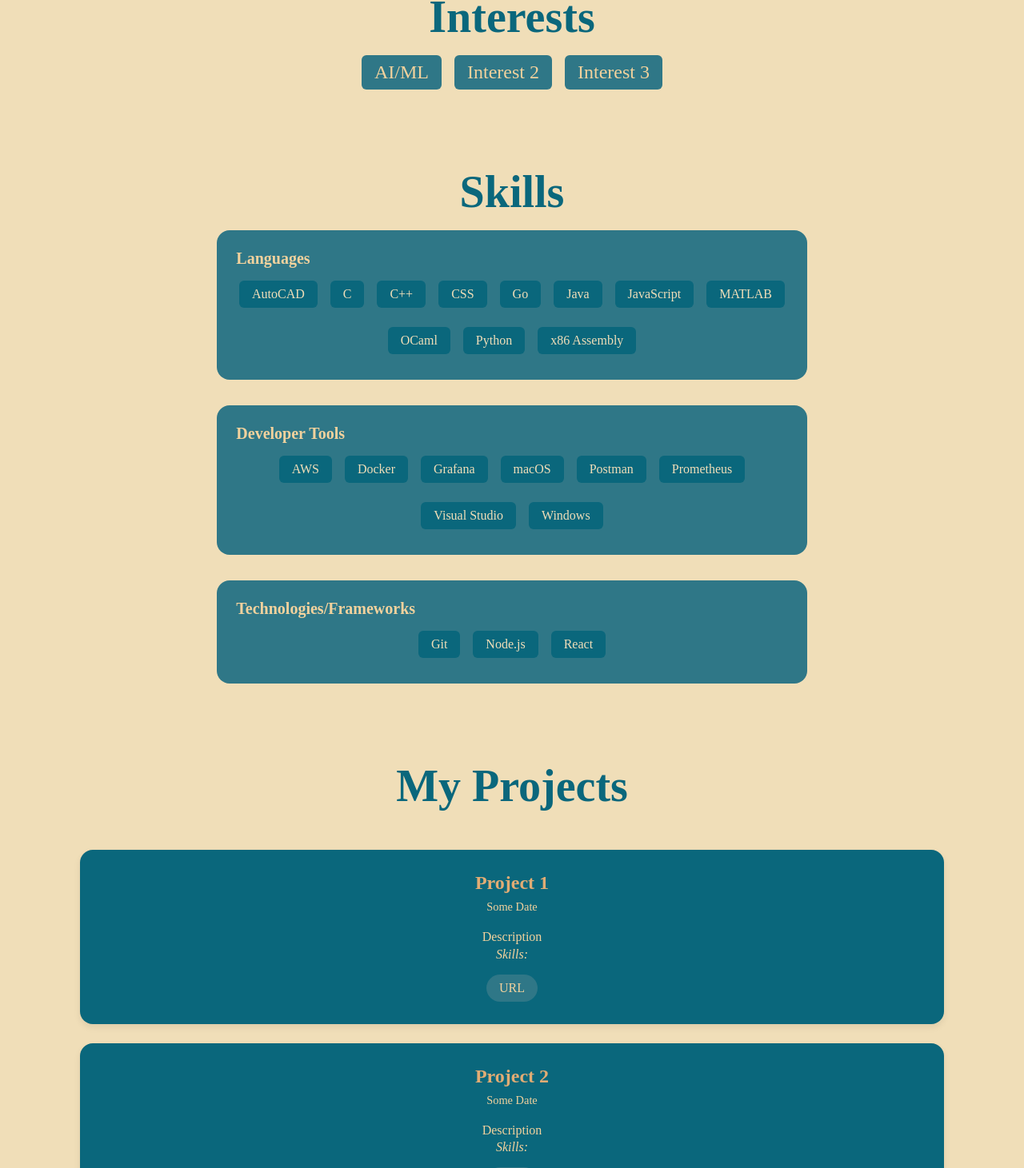
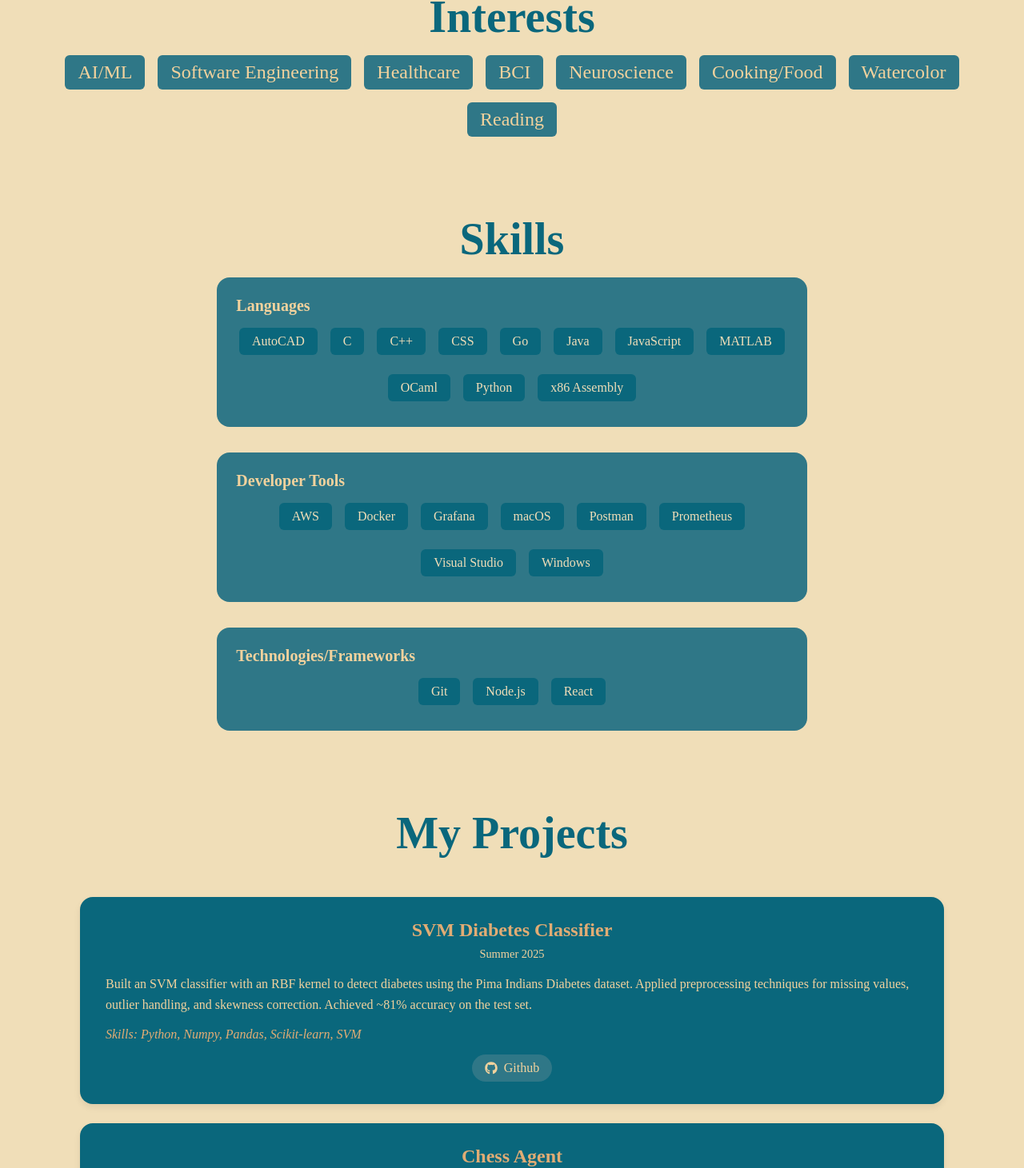
Before and after one commit to vedachari/vedachari.github.io, a React (Vite) app: page / in a window 1280 px wide. Shown: the part 812-2273 px from the top of the page at 80% size. Built offline with nearby package versions, Linux system fonts and the light colour scheme.

Commit message:
Added Projects and Interests

```diff
--- a/src/components/ProjectCard.tsx
+++ b/src/components/ProjectCard.tsx
@@ -1,6 +1,7 @@
 import React from "react";
 import { Project } from "../data/projectsData";
 import "../styles/Projects.css";
+import { FaGithub } from 'react-icons/fa';
 
 interface Props {
   project: Project;
@@ -13,14 +14,16 @@ const ProjectCard: React.FC<Props> = ({ project }) => {
       <p className="project-date">{project.date}</p>
       <p className="project-description">{project.description}</p>
       <p className="project-skills">Skills: {project.skills}</p>
+      {project.url && project.url.trim() !== "" && (
       <a
                   href={project.url}
                   className="project-url"
                   target="_blank"
                   rel="noopener noreferrer"
                 >
-                  URL
+                  <FaGithub style={{ marginRight: '0.5rem' }} /> Github
                 </a>
+      )}
     </div>
   );
 };
--- a/src/data/interestsData.ts
+++ b/src/data/interestsData.ts
@@ -7,9 +7,24 @@ export const interests: Interest[] = [
     name: "AI/ML"
   },
   {
-    name: "Interest 2"
+    name: "Software Engineering"
   },
   {
-    name: "Interest 3"
+    name: "Healthcare"
+  },
+  {
+    name: "BCI"
+  },
+  {
+    name: "Neuroscience"
+  },
+  {
+    name: "Cooking/Food"
+  },
+  {
+    name: "Watercolor"
+  },
+  {
+    name: "Reading"
   },
 ];
--- a/src/data/projectsData.ts
+++ b/src/data/projectsData.ts
@@ -8,27 +8,35 @@ export interface Project {
 
 export const projects: Project[] = [
   {
-    name: "Project 1",
-    date: "Some Date",
+    name: "SVM Diabetes Classifier",
+    date: "Summer 2025",
     description:
-      "Description",
-    skills:"",
-    url: "https://example.com"
+      "Built an SVM classifier with an RBF kernel to detect diabetes using the Pima Indians Diabetes dataset. Applied preprocessing techniques for missing values, outlier handling, and skewness correction. Achieved ~81% accuracy on the test set.",
+    skills:"Python, Numpy, Pandas, Scikit-learn, SVM",
+    url: "https://github.com/vedachari/Diabetes_SVM"
   },
   {
-    name: "Project 2",
-    date: "Some Date",
+    name: "Chess Agent",
+    date: "Fall 2024",
     description:
-      "Description",
-    skills:"",
-    url: "https://example.com"
+      "Implementing an AI chess agent using the Alpha-Beta pruning algorithm to efficiently search game trees. Developing custom heuristic functions to evaluate chess board states and guide the agent’s decisions by focusing on piece positioning and board control, improving its strategic play. Designing an optimized move ordering scheme to enhance the performance of Alpha-Beta pruning by examining more promising moves first.",
+    skills:"AI, Java, Sepia Game Engine, Search Algorithms, Heuristic Development",
+    url: ""
   },
   {
-    name: "Project 3",
-    date: "Some Date",
+    name: "Brain Tumor Classifier",
+    date: "Spring 2024",
     description:
-      "Description",
-    skills:"",
-    url: "https://example.com"
+      "Built and trained two CNN models in Python with TensorFlow to classify if MRI scans contain a tumor or not, and what type of tumor. Trained the models using the “Br35H :: Brain Tumor Detection 2020” data set from Kaggle. Classified whether an MRI brain scan contains a tumor or not with 97.67% accuracy. Classified the type of tumor in a MRI scan (pituitary, glioma, and meningioma) with 91.10% accuracy.",
+    skills:"Machine Learning, Tensorflow, CNN Models, Python",
+    url: "https://github.com/vechari/Brain-MRI-Tumor-Classification"
+  },
+  {
+    name: "Arduino Lightsaber",
+    date: "Spring 2021",
+    description:
+      "Created an Arduino-based light-up lightsaber in C++ with LED lights.Included 5 switchable lightsaber colors and impact flashing based on the Star Wars movies. Designed the internal circuit to include all functionality, and then designed and 3D printed the custom lightsaber hilt.",
+    skills:"C++, Arduino, AutoCAD",
+    url: "https://github.com/vedachari/neopixel-lightsaber"
   },
 ];
--- a/src/styles/Education.css
+++ b/src/styles/Education.css
@@ -14,4 +14,5 @@
 .honors{
   font-style: italic;
   text-align: left;
+  color: var(--secondary-dark);
 }
--- a/src/styles/Projects.css
+++ b/src/styles/Projects.css
@@ -56,6 +56,7 @@
 
 /* Project description */
 .project-description {
+  text-align: left;
   font-size: 1rem;
   line-height: 1.6;
   color: var(--secondary-med);
@@ -96,7 +97,9 @@
 /* Project date */
 .project-skills {
   font-size: 1rem;
-  color: var(--secondary-med);
+  color: var(--secondary-dark);
+  text-align: left;
+  margin-top: 1rem;
   margin-bottom: 1rem;
   font-style: italic;
 }
```
